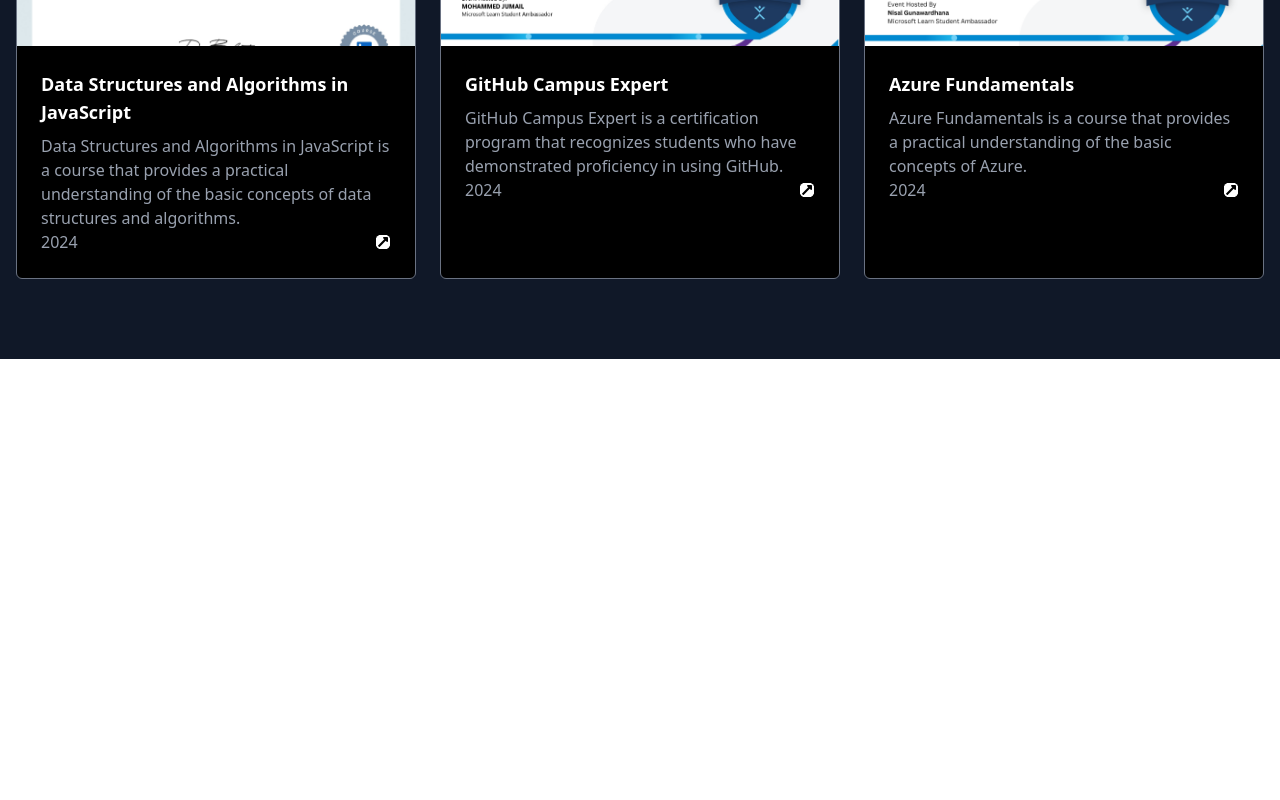
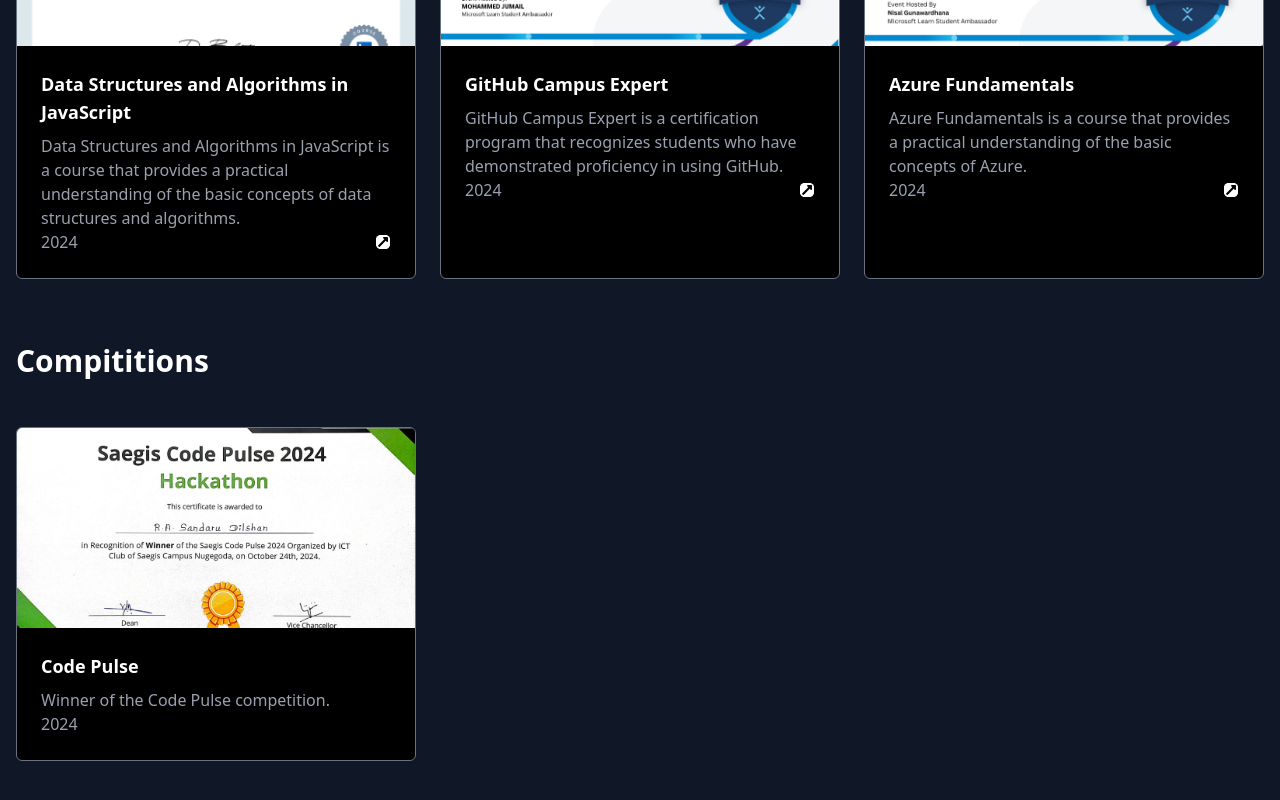
Before and after one commit to SandaruDilshan/Portfolio_, a React (Vite) app: page / in a window 1280 px wide. Shown: the part 2975-3775 px from the top of the page. Before the commit the page ends 3334 px from the top, so only its background shows below. Built offline with nearby package versions, Linux system fonts and the light colour scheme.

Commit message:
Compitition section

```diff
--- a/src/assets/data/Certification.tsx
+++ b/src/assets/data/Certification.tsx
@@ -10,6 +10,7 @@
 import DSA_javascript from "../images/certificate/DSA_Javascript.jpg"
 import Github from "../images/certificate/Sandaru Dilshan_page-0001.jpg"
 import Azuer from "../images/certificate/Azuer Fundamentals.png"
+import CodePulse from "../images/certificate/CodePulse.jpeg"
 
 const Certifications = [
 
@@ -87,4 +88,13 @@
     }
 ];
 
-export default Certifications;
+const Compititions = [
+    {
+        title: "Code Pulse",
+        image: CodePulse,
+        description: "Winner of the Code Pulse competition.",
+        date: "2024",
+    }
+];
+
+export { Certifications, Compititions };
--- a/src/components/Experience.tsx
+++ b/src/components/Experience.tsx
@@ -1,5 +1,5 @@
 import TechStack from "../assets/data/Teckhstack.tsx";
-import Certifications from "../assets/data/Certification.tsx";
+import {Certifications, Compititions} from "../assets/data/Certification.tsx";
 import { FaExternalLinkSquareAlt } from "react-icons/fa";
 
 
@@ -30,7 +30,7 @@
                         ))}
                     </div>
                 </div>
-                <div>
+                <div className="mb-16">
                     <h3 className="text-3xl font-semibold text-white mb-12">Certifications</h3>
                     <div className="grid md:grid-cols-2 lg:grid-cols-3 gap-6">
                         {Certifications.map((certificate) => (
@@ -41,8 +41,25 @@
                                     <p className="text-gray-400 ">{certificate.description}</p>
                                     <div className="flex flex-wrap justify-between items-center">
                                         <p className="text-gray-400">{certificate.date}</p>
-                                        <FaExternalLinkSquareAlt className="text-white rounded-2xl"/>
+                                        <a href="" className="inline-block transition-transform duration-300 hover:scale-125">
+                                            <FaExternalLinkSquareAlt className="text-white rounded-2xl" />
+                                        </a>
                                     </div>
+                                </div>
+                            </div>
+                        ))}
+                    </div>
+                </div>
+                <div>
+                    <h3 className="text-3xl font-semibold text-white mb-12">Compititions</h3>
+                    <div className="grid md:grid-cols-2 lg:grid-cols-3 gap-6">
+                        {Compititions.map((competition) => (
+                            <div key={competition.title} className="bg-black rounded-md border border-gray-500 overflow-hidden">
+                                <img src={competition.image} alt={competition.title} className="w-full h-50 object-cover" />
+                                <div className="p-6">
+                                    <h4 className="text-lg font-semibold mb-2 text-white">{competition.title}</h4>
+                                    <p className="text-gray-400 ">{competition.description}</p>
+                                    <p className="text-gray-400">{competition.date}</p>
                                 </div>
                             </div>
                         ))}
```
Also changed, not shown: src/assets/images/certificate/CodePulse.jpeg (added).
